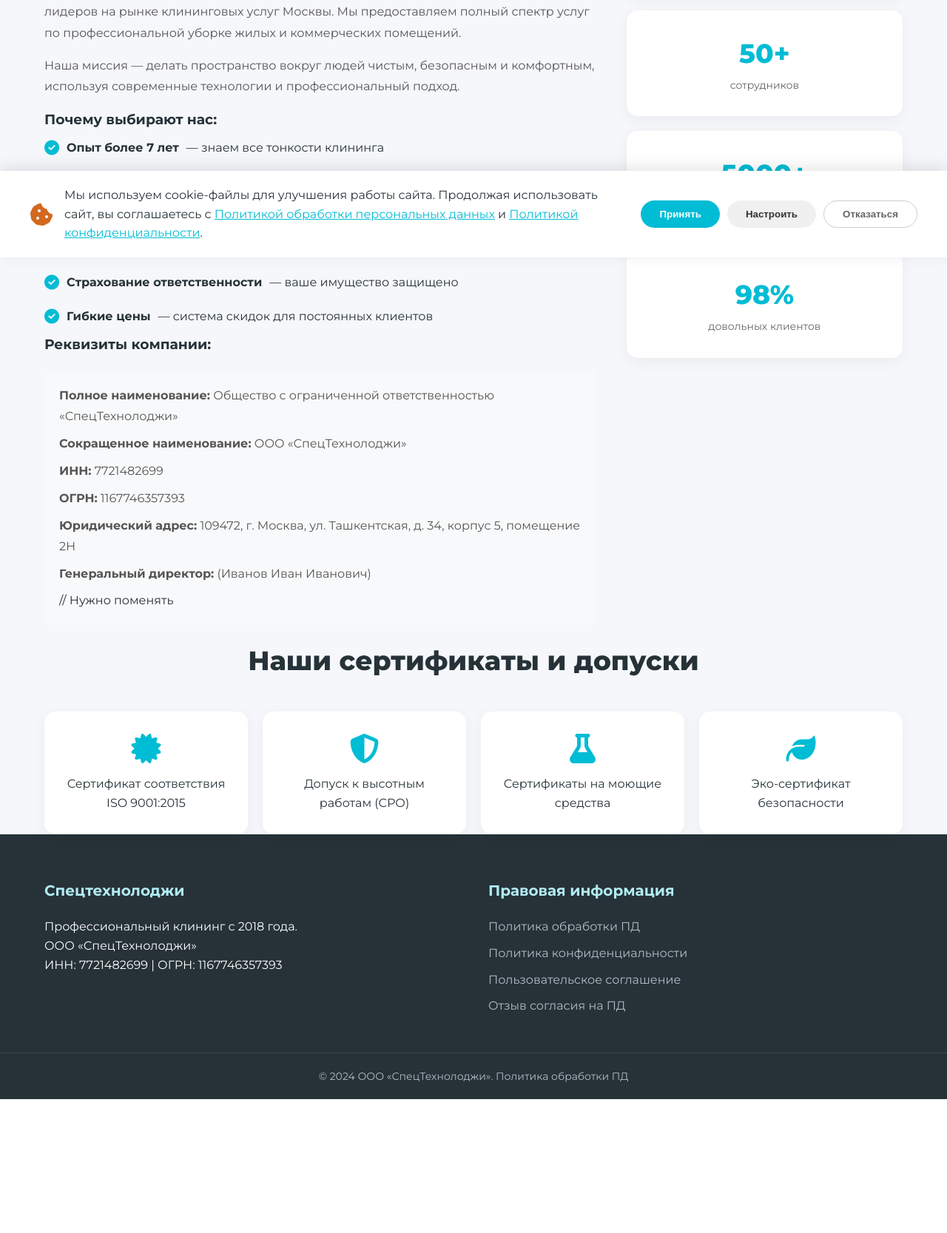
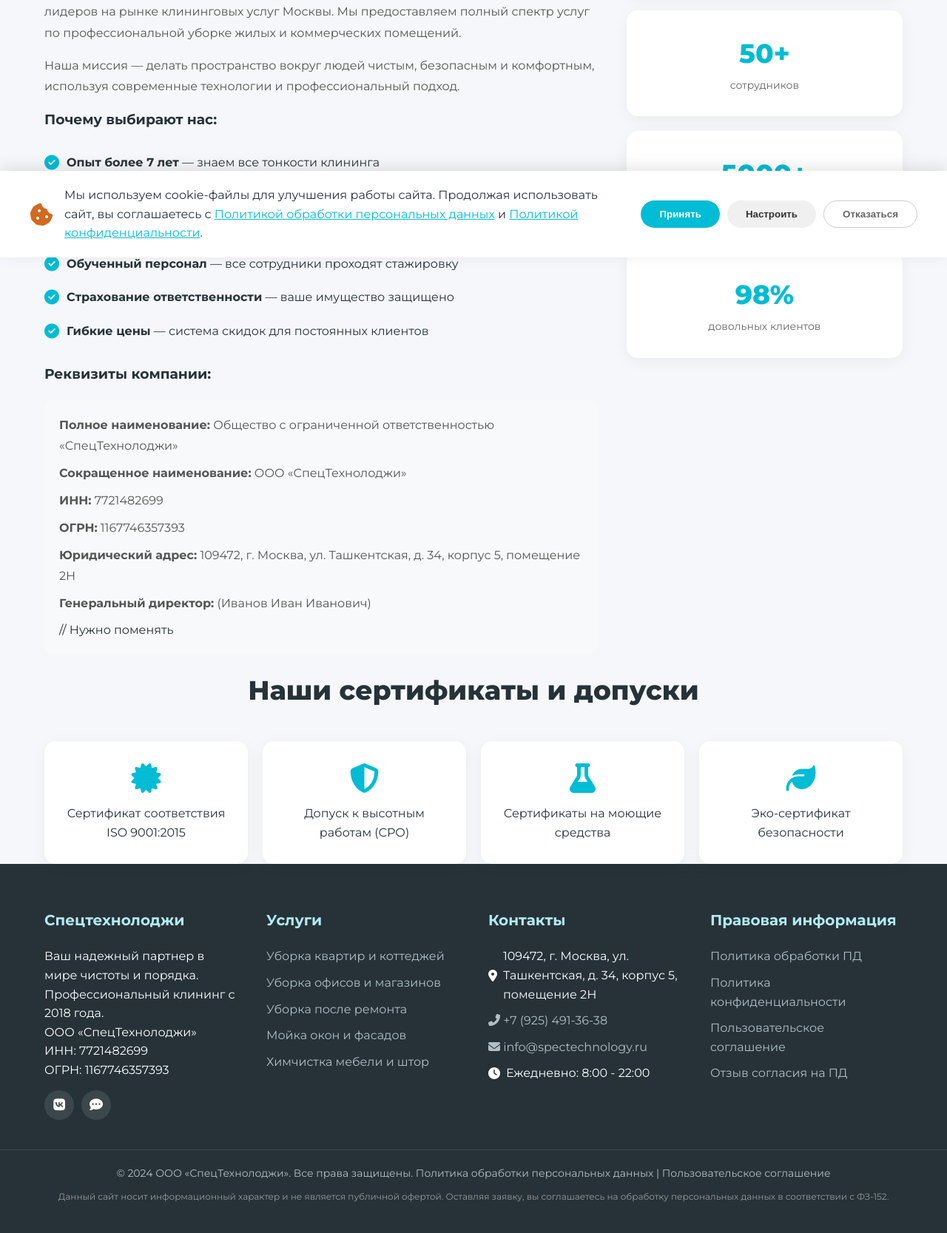
Before and after one commit to RemartoM/cleaning-site, a PHP site: page /about.html in a window 1280 px wide. Shown: the part 452-2119 px from the top of the page at 74% size. Before the commit the page ends 1938 px from the top, so only its background shows below. Run offline with PHP 8.4, Linux system fonts and the light colour scheme.

Commit message:
адаптация

```diff
--- a/about.html
+++ b/about.html
@@ -62,12 +62,12 @@
 
                     <h3>Почему выбирают нас:</h3>
                     <ul class="about-list">
-                        <li><i class="fas fa-check-circle"></i> <strong>Опыт более 7 лет</strong> — знаем все тонкости клининга</li>
-                        <li><i class="fas fa-check-circle"></i> <strong>Сертифицированные средства</strong> — безопасны для людей и животных</li>
-                        <li><i class="fas fa-check-circle"></i> <strong>Профессиональное оборудование</strong> — Karcher, Numatic, Cleanfix</li>
-                        <li><i class="fas fa-check-circle"></i> <strong>Обученный персонал</strong> — все сотрудники проходят стажировку</li>
-                        <li><i class="fas fa-check-circle"></i> <strong>Страхование ответственности</strong> — ваше имущество защищено</li>
-                        <li><i class="fas fa-check-circle"></i> <strong>Гибкие цены</strong> — система скидок для постоянных клиентов</li>
+                        <li><i class="fas fa-check-circle"></i> <span><strong>Опыт более 7 лет</strong> — знаем все тонкости клининга</span></li>
+                        <li><i class="fas fa-check-circle"></i> <span><strong>Сертифицированные средства</strong> — безопасны для людей и животных</span></li>
+                        <li><i class="fas fa-check-circle"></i> <span><strong>Профессиональное оборудование</strong> — Karcher, Numatic, Cleanfix</span></li>
+                        <li><i class="fas fa-check-circle"></i> <span><strong>Обученный персонал</strong> — все сотрудники проходят стажировку</span></li>
+                        <li><i class="fas fa-check-circle"></i> <span><strong>Страхование ответственности</strong> — ваше имущество защищено</span></li>
+                        <li><i class="fas fa-check-circle"></i> <span><strong>Гибкие цены</strong> — система скидок для постоянных клиентов</span></li>
                     </ul>
 
                     <h3>Реквизиты компании:</h3>
@@ -124,13 +124,42 @@
         </section>
     </main>
 
+    <!-- ПОДВАЛ САЙТА -->
     <footer class="footer">
         <div class="container footer-container">
             <div class="footer-col">
                 <h4>Спецтехнолоджи</h4>
-                <p>Профессиональный клининг с 2018 года.</p>
+                <p>Ваш надежный партнер в мире чистоты и порядка. Профессиональный клининг с 2018 года.</p>
                 <p>ООО «СпецТехнолоджи»</p>
-                <p>ИНН: 7721482699 | ОГРН: 1167746357393</p>
+                <p>ИНН: 7721482699</p>
+                <p>ОГРН: 1167746357393</p>
+                <div class="footer-socials">
+                    <a href="https://vk.com/spectechnology" target="_blank" rel="noopener noreferrer" title="VK">
+                        <i class="fab fa-vk"></i>
+                    </a>
+                    <a href="https://max.ru/spectechnology" target="_blank" rel="noopener noreferrer" title="MAX">
+                        <i class="fas fa-comment-dots"></i>
+                    </a>
+                </div>
+            </div>
+            <div class="footer-col">
+                <h4>Услуги</h4>
+                <ul>
+                    <li><a href="services.html#house">Уборка квартир и коттеджей</a></li>
+                    <li><a href="services.html#office">Уборка офисов и магазинов</a></li>
+                    <li><a href="services.html#renovation">Уборка после ремонта</a></li>
+                    <li><a href="services.html#windows">Мойка окон и фасадов</a></li>
+                    <li><a href="services.html#furniture">Химчистка мебели и штор</a></li>
+                </ul>
+            </div>
+            <div class="footer-col">
+                <h4>Контакты</h4>
+                <ul>
+                    <li><i class="fas fa-map-marker-alt"></i> 109472, г. Москва, ул. Ташкентская, д. 34, корпус 5, помещение 2Н</li>
+                    <li><a href="tel:+79991234567"><i class="fas fa-phone-alt"></i> +7 (925) 491-36-38</a></li>
+                    <li><a href="mailto:info@spectechnology.ru"><i class="fas fa-envelope"></i> info@spectechnology.ru</a></li>
+                    <li><i class="fas fa-clock"></i> Ежедневно: 8:00 - 22:00</li>
+                </ul>
             </div>
             <div class="footer-col">
                 <h4>Правовая информация</h4>
@@ -144,8 +173,13 @@
         </div>
         <div class="footer-bottom">
             <div class="container">
-                <p>&copy; 2024 ООО «СпецТехнолоджи». <a href="personal-data-policy.html">Политика обработки ПД</a></p>
-            </div>
+                <p>&copy; 2024 ООО «СпецТехнолоджи». Все права защищены.
+                <a href="personal-data-policy.html">Политика обработки персональных данных</a> |
+                <a href="terms-of-use.html">Пользовательское соглашение</a></p>
+                <p class="footer-disclaimer">
+                    Данный сайт носит информационный характер и не является публичной офертой.
+                    Оставляя заявку, вы соглашаетесь на обработку персональных данных в соответствии с ФЗ-152.
+                </p>
         </div>
     </footer>
 
--- a/css/style.css
+++ b/css/style.css
@@ -891,11 +902,26 @@ section {
     padding: 0;
 }
 
+.about-list {
+    list-style: none;
+    padding: 0;
+    margin: 20px 0;
+    text-align: left;
+}
+
 .about-list li {
     padding: 10px 0;
     display: flex;
-    align-items: center;
+    align-items: flex-start;
     gap: 10px;
+    text-align: left;
+}
+
+.about-list li i {
+    flex-shrink: 0;
+    margin-top: 3px;
+    color: var(--primary);
+    font-size: 20px;
 }
 
 .about-list li i {
@@ -1304,10 +1356,32 @@ section {
 .footer-bottom {
     border-top: 1px solid rgba(255,255,255,0.1);
     margin-top: 40px;
-    padding-top: 20px;
+    padding: 20px 15px;
     text-align: center;
     font-size: 14px;
     color: var(--gray);
+    width: 100%;
+    display: block;
+}
+
+.footer-bottom .container {
+    max-width: 100%;
+    width: 100%;
+    text-align: center;
+    padding: 0 15px;
+}
+
+.footer-bottom .container {
+    width: 100%;
+    text-align: center;
+}
+.footer {
+    display: flex;
+    flex-direction: column;
+}
+
+.footer-bottom {
+    order: 1;
 }
 
 .footer-disclaimer {
```
Also changed, not shown: other parts of css/style.css (+127 -5 lines), calculator.html (+41 -4 lines), contact.html (+40 -6 lines), index.html (+18 -10 lines), payment.html (+44 -7 lines), services.html (+5 -2 lines).
